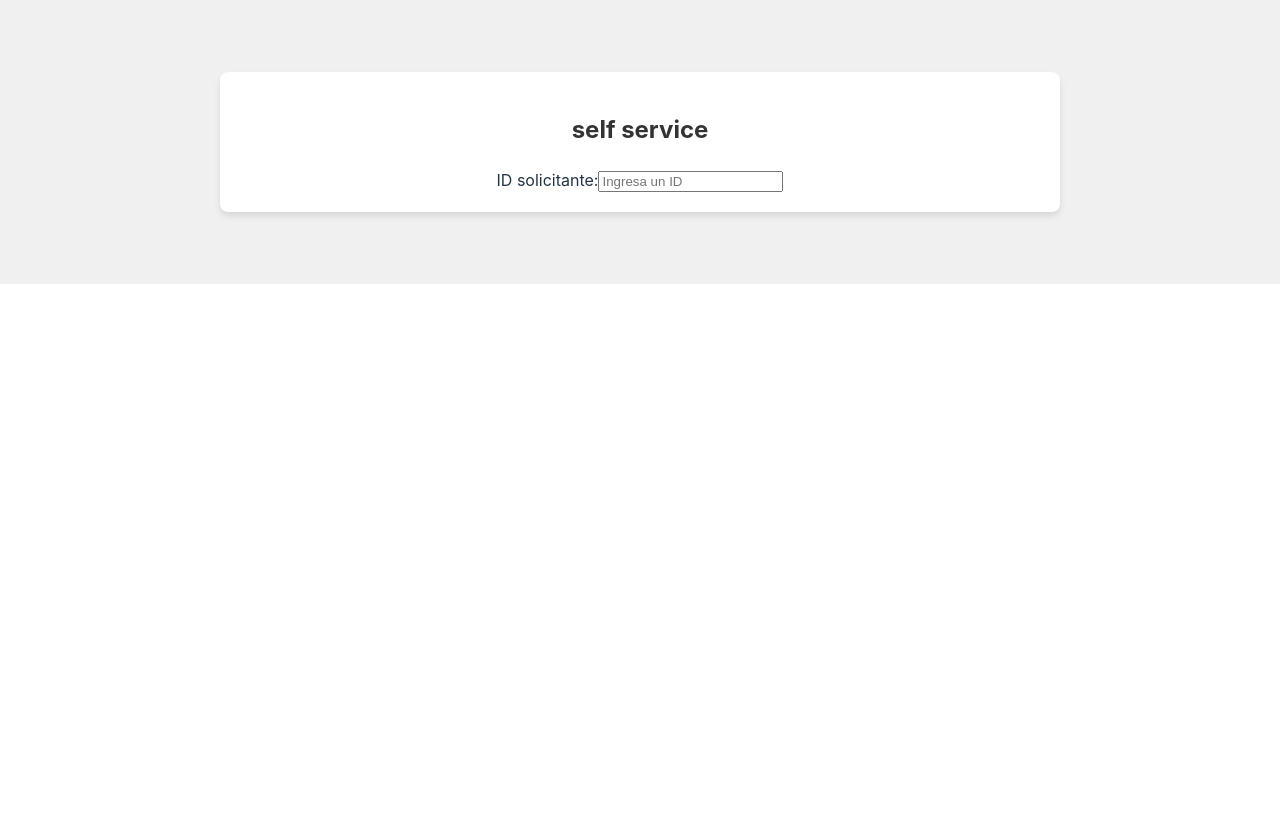
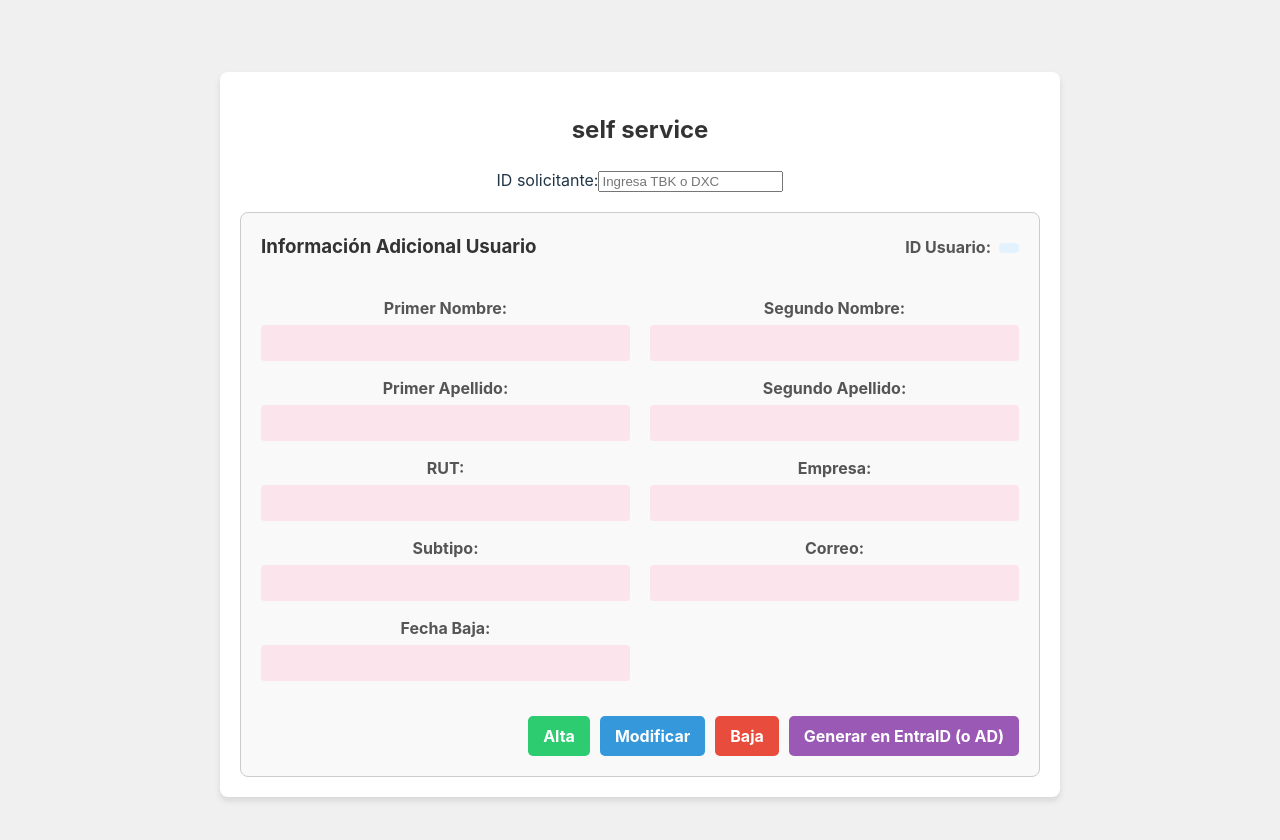
Before and after one commit to EdEnrique-66/tbk-tp-selfupdate, a React (Vite) app: page / in a window 1280 px wide. Shown: the top 840 px of the page. Before the commit the page ends 800 px from the top, so only its background shows below. Built offline with nearby package versions, Linux system fonts and the light colour scheme.

Commit message:
refactor: add Justify

```diff
--- a/src/components/Formulario.jsx
+++ b/src/components/Formulario.jsx
@@ -1,4 +1,3 @@
-// src/components/Formulario.jsx
 import React, { useState } from 'react';
 import useApiData from '../hooks/useApiData';
 // mock
@@ -7,6 +6,7 @@ import PanelInformacionSolicitante from './PanelInformacionSolicitante.jsx';
 import PanelGrupos from './PanelGrupos.jsx'; // Nuevo componente
 import PanelMaquinas from './PanelMaquinas.jsx';
 import PanelDXC from './PanelDXC.jsx'
+import Justificacion from './Justificacion.jsx';
 import './Formulario.css';
 
 // instancia del servicio mock fuera del componente
@@ -14,10 +14,14 @@ const apiService = ApiServiceMock;
 
 const Formulario = () => {
   const [idSolicitante, setIdSolicitante] = useState('');
+  const [justificacion, setJustificacion] = useState('');
 
-  const { data: datosUsuario, loading: userLoading, error: userError } = useApiData(apiService.fetchUsuario, idSolicitante);
-  const { data: datosGrupos, loading: gruposLoading, error: gruposError } = useApiData(apiService.fetchGrupos, idSolicitante);
-  const { data: datosMaquinas, loading: maquinasLoading, error: maquinasError } = useApiData(apiService.fetchMaquinas, idSolicitante);
+  // Lógica para determinar si se debe hacer la llamada a la API
+  const shouldFetch = idSolicitante !== '';
+
+  const { data: datosUsuario, loading: userLoading, error: userError } = useApiData(apiService.fetchUsuario, shouldFetch ? idSolicitante : null);
+  const { data: datosGrupos, loading: gruposLoading, error: gruposError } = useApiData(apiService.fetchGrupos, shouldFetch ? idSolicitante : null);
+  const { data: datosMaquinas, loading: maquinasLoading, error: maquinasError } = useApiData(apiService.fetchMaquinas, shouldFetch ? idSolicitante : null);
 
   // Determinar la clase CSS según la empresa
   const empresaClass = datosUsuario?.empresa === 'TBK' ? 'tbk' : 'dxc';
@@ -33,33 +37,38 @@ const Formulario = () => {
           type="text"
           value={idSolicitante}
           onChange={(e) => setIdSolicitante(e.target.value)}
-          placeholder="Ingresa un ID"
+          placeholder="Ingresa TBK o DXC"
         />
       </div>
 
+      {/* Panel de DXC (siempre visible, con datos combinados) */}
+      <PanelDXC formData={{ ...datosUsuario, idSolicitante, justificacion }} />
+
+      {/* Panel de TBK (visible solo al buscar) */}
       {userLoading && <p>Cargando información del solicitante...</p>}
       {userError && <p className="error">Error: {userError}</p>}
+      {datosUsuario && <PanelInformacionSolicitante datosUsuario={datosUsuario} empresaClass={empresaClass} />}
 
-      {/* Panel 1: Información del Solicitante */}
-      {datosUsuario && <PanelInformacionSolicitante datosUsuario={datosUsuario} empresaClass={empresaClass} />}
-      {datosUsuario && <PanelDXC  empresaClass={empresaClass} />}
-
-
-      {/* Panel 2: Listado de Grupos */}
+      {/* Contenedor para los paneles de Grupos y Máquinas (uno al lado del otro) */}
       {datosUsuario && (
         <>
+          <div className="permisos-container">
+            {/* Panel de Grupos */}
             {gruposLoading && <p>Cargando listado de grupos...</p>}
             {gruposError && <p className="error">Error: {gruposError}</p>}
             {datosGrupos && <PanelGrupos grupos={datosGrupos} />}
-        </>
-      )}
 
-      {/* Panel 3: Listado de Máquinas */}
-      {datosUsuario && (
-        <>
+            {/* Separador */}
+            <div className="separador"></div>
+
+            {/* Panel de Máquinas */}
             {maquinasLoading && <p>Cargando listado de máquinas...</p>}
             {maquinasError && <p className="error">Error: {maquinasError}</p>}
             {datosMaquinas && <PanelMaquinas maquinas={datosMaquinas} equipo={datosUsuario.equipo} />}
+          </div>
+
+          {/* Panel de Justificación */}
+          <Justificacion justificacion={justificacion} setJustificacion={setJustificacion} />
         </>
       )}
     </div>
--- /dev/null
+++ b/src/components/Justificacion.css
@@ -0,0 +1,24 @@
+/* src/components/Justificacion.css */
+.justificacion-panel {
+  margin-top: 20px;
+}
+
+.justificacion-panel h3 {
+  text-align: center;
+  margin-bottom: 15px;
+}
+
+.comentario-container {
+  width: 100%;
+}
+
+.comentario-textarea {
+  width: 100%;
+  height: 100px;
+  padding: 10px;
+  border: 1px solid #ccc;
+  border-radius: 8px;
+  resize: vertical; /* Permite redimensionar verticalmente */
+  font-size: 16px;
+  box-sizing: border-box; /* Para que el padding no afecte el ancho */
+}
--- /dev/null
+++ b/src/components/Justificacion.jsx
@@ -0,0 +1,21 @@
+// src/components/Justificacion.jsx
+import React from 'react';
+import './Justificacion.css';
+
+const Justificacion = ({ justificacion, setJustificacion }) => {
+  return (
+    <div className="panel justificacion-panel">
+      <h3>Justificación</h3>
+      <div className="comentario-container">
+        <textarea
+          className="comentario-textarea"
+          value={justificacion}
+          onChange={(e) => setJustificacion(e.target.value)}
+          placeholder="Escribe aquí tu justificación..."
+        />
+      </div>
+    </div>
+  );
+};
+
+export default Justificacion;
```
Lines whose indentation alone changed are shown as unchanged.
